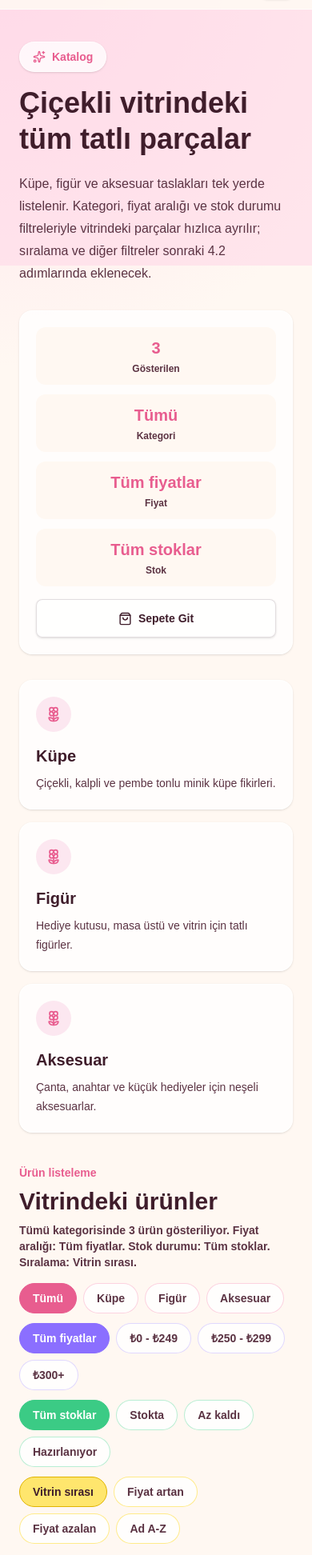
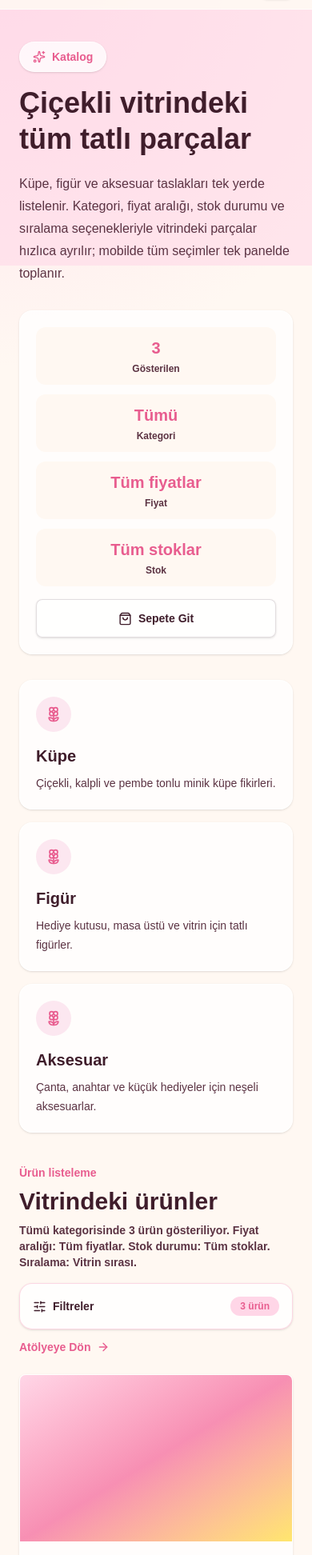
Before and after one commit to emir-ertunc/Irmak-Web, a Next.js app: page /urunler in a window 390 px wide. Shown: the part 53-1997 px from the top of the page at 80% size. Built offline with nearby package versions, Linux system fonts and the light colour scheme.

Commit message:
Faz 4.2 mobil filtre panelini ekle

```diff
--- a/src/app/(shop)/urunler/page.tsx
+++ b/src/app/(shop)/urunler/page.tsx
@@ -1,4 +1,10 @@
-import { ArrowRight, Flower2, ShoppingBag, Sparkles } from "lucide-react";
+import {
+  ArrowRight,
+  Flower2,
+  ShoppingBag,
+  SlidersHorizontal,
+  Sparkles
+} from "lucide-react";
 import Link from "next/link";
 import { ProductCard } from "@/components/shop/product-card";
 import { LinkButton } from "@/components/ui/button";
@@ -202,6 +208,76 @@ export default async function CatalogPage({ searchParams }: CatalogPageProps) {
     { label: "Fiyat", value: activePriceLabel },
     { label: "Stok", value: activeStockLabel }
   ];
+  const filterGroups = [
+    {
+      ariaLabel: "Kategori filtresi",
+      itemClassName:
+        "rounded-full border border-[#F78FB3]/40 bg-white/80 px-4 py-2 text-sm font-black text-[#5B3343] outline-none transition hover:-translate-y-0.5 hover:border-[#E85D8F] hover:text-[#E85D8F] focus-visible:ring-2 focus-visible:ring-[#E85D8F] aria-[current=page]:border-[#E85D8F] aria-[current=page]:bg-[#E85D8F] aria-[current=page]:text-white",
+      links: categoryFilters.map((filter) => ({
+        href: buildCatalogHref({
+          category: filter.slug,
+          price: activePrice,
+          sort: activeSort,
+          stock: activeStock
+        }),
+        isActive: activeCategory === filter.slug,
+        slug: filter.slug,
+        title: filter.title
+      })),
+      title: "Kategori"
+    },
+    {
+      ariaLabel: "Fiyat aralığı filtresi",
+      itemClassName:
+        "rounded-full border border-[#C7B8FF]/55 bg-white/80 px-4 py-2 text-sm font-black text-[#5B3343] outline-none transition hover:-translate-y-0.5 hover:border-[#8B6FFF] hover:text-[#6F55DD] focus-visible:ring-2 focus-visible:ring-[#8B6FFF] aria-[current=page]:border-[#8B6FFF] aria-[current=page]:bg-[#8B6FFF] aria-[current=page]:text-white",
+      links: priceFilters.map((filter) => ({
+        href: buildCatalogHref({
+          category: activeCategory,
+          price: filter.slug,
+          sort: activeSort,
+          stock: activeStock
+        }),
+        isActive: activePrice === filter.slug,
+        slug: filter.slug,
+        title: filter.title
+      })),
+      title: "Fiyat"
+    },
+    {
+      ariaLabel: "Stok durumu filtresi",
+      itemClassName:
+        "rounded-full border border-[#9BE7C0]/70 bg-white/80 px-4 py-2 text-sm font-black text-[#5B3343] outline-none transition hover:-translate-y-0.5 hover:border-[#3BCB85] hover:text-[#23895C] focus-visible:ring-2 focus-visible:ring-[#3BCB85] aria-[current=page]:border-[#3BCB85] aria-[current=page]:bg-[#3BCB85] aria-[current=page]:text-white",
+      links: stockFilters.map((filter) => ({
+        href: buildCatalogHref({
+          category: activeCategory,
+          price: activePrice,
+          sort: activeSort,
+          stock: filter.slug
+        }),
+        isActive: activeStock === filter.slug,
+        slug: filter.slug,
+        title: filter.title
+      })),
+      title: "Stok"
+    },
+    {
+      ariaLabel: "Sıralama seçenekleri",
+      itemClassName:
+        "rounded-full border border-[#FFE66D]/80 bg-white/80 px-4 py-2 text-sm font-black text-[#5B3343] outline-none transition hover:-translate-y-0.5 hover:border-[#E0B400] hover:text-[#8A6500] focus-visible:ring-2 focus-visible:ring-[#E0B400] aria-[current=page]:border-[#E0B400] aria-[current=page]:bg-[#FFE66D] aria-[current=page]:text-[#3F1D2B]",
+      links: sortOptions.map((option) => ({
+        href: buildCatalogHref({
+          category: activeCategory,
+          price: activePrice,
+          sort: option.slug,
+          stock: activeStock
+        }),
+        isActive: activeSort === option.slug,
+        slug: option.slug,
+        title: option.title
+      })),
+      title: "Sıralama"
+    }
+  ];
 
   return (
     <main className="w-full max-w-full overflow-hidden">
@@ -219,9 +295,9 @@ export default async function CatalogPage({ searchParams }: CatalogPageProps) {
               </h1>
               <p className="mt-5 w-full max-w-2xl break-words text-base leading-7 text-[#5B3343] sm:text-lg">
                 Küpe, figür ve aksesuar taslakları tek yerde listelenir.
-                Kategori, fiyat aralığı ve stok durumu filtreleriyle vitrindeki
-                parçalar hızlıca ayrılır; sıralama ve diğer filtreler sonraki
-                4.2 adımlarında eklenecek.
+                Kategori, fiyat aralığı, stok durumu ve sıralama seçenekleriyle
+                vitrindeki parçalar hızlıca ayrılır; mobilde tüm seçimler tek
+                panelde toplanır.
               </p>
             </div>
 
@@ -299,94 +375,63 @@ export default async function CatalogPage({ searchParams }: CatalogPageProps) {
               </p>
             </div>
             <div className="flex flex-col gap-3 lg:items-end">
+              <details className="rounded-2xl border border-[#F78FB3]/35 bg-white/80 p-4 shadow-sm lg:hidden">
+                <summary className="flex cursor-pointer list-none items-center justify-between gap-3 text-sm font-black text-[#3F1D2B] outline-none marker:hidden focus-visible:ring-2 focus-visible:ring-[#E85D8F] [&::-webkit-details-marker]:hidden">
+                  <span className="inline-flex items-center gap-2">
+                    <SlidersHorizontal aria-hidden="true" size={17} />
+                    Filtreler
+                  </span>
+                  <span className="rounded-full bg-[#FFD6E7] px-3 py-1 text-xs text-[#E85D8F]">
+                    {visibleProducts.length} ürün
+                  </span>
+                </summary>
+                <div className="mt-4 grid gap-4">
+                  {filterGroups.map((group) => (
+                    <div className="min-w-0" key={group.ariaLabel}>
+                      <p className="mb-2 text-xs font-black uppercase text-[#E85D8F]">
+                        {group.title}
+                      </p>
                       <nav
-                aria-label="Kategori filtresi"
-                className="flex max-w-full flex-wrap gap-2 lg:justify-end"
+                        aria-label={group.ariaLabel}
+                        className="flex max-w-full flex-wrap gap-2"
                       >
-                {categoryFilters.map((filter) => (
+                        {group.links.map((link) => (
                           <Link
-                    aria-current={
-                      activeCategory === filter.slug ? "page" : undefined
-                    }
-                    className="rounded-full border border-[#F78FB3]/40 bg-white/80 px-4 py-2 text-sm font-black text-[#5B3343] outline-none transition hover:-translate-y-0.5 hover:border-[#E85D8F] hover:text-[#E85D8F] focus-visible:ring-2 focus-visible:ring-[#E85D8F] aria-[current=page]:border-[#E85D8F] aria-[current=page]:bg-[#E85D8F] aria-[current=page]:text-white"
-                    href={buildCatalogHref({
-                      category: filter.slug,
-                      price: activePrice,
-                      sort: activeSort,
-                      stock: activeStock
-                    })}
-                    key={filter.slug}
+                            aria-current={link.isActive ? "page" : undefined}
+                            className={group.itemClassName}
+                            href={link.href}
+                            key={link.slug}
                           >
-                    {filter.title}
+                            {link.title}
                           </Link>
                         ))}
                       </nav>
+                    </div>
+                  ))}
+                </div>
+              </details>
+
+              <div className="hidden flex-col gap-3 lg:flex lg:items-end">
+                {filterGroups.map((group) => (
                   <nav
-                aria-label="Fiyat aralığı filtresi"
+                    aria-label={group.ariaLabel}
                     className="flex max-w-full flex-wrap gap-2 lg:justify-end"
+                    key={group.ariaLabel}
                   >
-                {priceFilters.map((filter) => (
+                    {group.links.map((link) => (
                       <Link
-                    aria-current={
-                      activePrice === filter.slug ? "page" : undefined
-                    }
-                    className="rounded-full border border-[#C7B8FF]/55 bg-white/80 px-4 py-2 text-sm font-black text-[#5B3343] outline-none transition hover:-translate-y-0.5 hover:border-[#8B6FFF] hover:text-[#6F55DD] focus-visible:ring-2 focus-visible:ring-[#8B6FFF] aria-[current=page]:border-[#8B6FFF] aria-[current=page]:bg-[#8B6FFF] aria-[current=page]:text-white"
-                    href={buildCatalogHref({
-                      category: activeCategory,
-                      price: filter.slug,
-                      sort: activeSort,
-                      stock: activeStock
-                    })}
-                    key={filter.slug}
+                        aria-current={link.isActive ? "page" : undefined}
+                        className={group.itemClassName}
+                        href={link.href}
+                        key={link.slug}
                       >
-                    {filter.title}
+                        {link.title}
                       </Link>
                     ))}
                   </nav>
-              <nav
-                aria-label="Stok durumu filtresi"
-                className="flex max-w-full flex-wrap gap-2 lg:justify-end"
-              >
-                {stockFilters.map((filter) => (
-                  <Link
-                    aria-current={
-                      activeStock === filter.slug ? "page" : undefined
-                    }
-                    className="rounded-full border border-[#9BE7C0]/70 bg-white/80 px-4 py-2 text-sm font-black text-[#5B3343] outline-none transition hover:-translate-y-0.5 hover:border-[#3BCB85] hover:text-[#23895C] focus-visible:ring-2 focus-visible:ring-[#3BCB85] aria-[current=page]:border-[#3BCB85] aria-[current=page]:bg-[#3BCB85] aria-[current=page]:text-white"
-                    href={buildCatalogHref({
-                      category: activeCategory,
-                      price: activePrice,
-                      sort: activeSort,
-                      stock: filter.slug
-                    })}
-                    key={filter.slug}
-                  >
-                    {filter.title}
-                  </Link>
                 ))}
-              </nav>
-              <nav
-                aria-label="Sıralama seçenekleri"
-                className="flex max-w-full flex-wrap gap-2 lg:justify-end"
-              >
-                {sortOptions.map((option) => (
-                  <Link
-                    aria-current={
-                      activeSort === option.slug ? "page" : undefined
-                    }
-                    className="rounded-full border border-[#FFE66D]/80 bg-white/80 px-4 py-2 text-sm font-black text-[#5B3343] outline-none transition hover:-translate-y-0.5 hover:border-[#E0B400] hover:text-[#8A6500] focus-visible:ring-2 focus-visible:ring-[#E0B400] aria-[current=page]:border-[#E0B400] aria-[current=page]:bg-[#FFE66D] aria-[current=page]:text-[#3F1D2B]"
-                    href={buildCatalogHref({
-                      category: activeCategory,
-                      price: activePrice,
-                      sort: option.slug,
-                      stock: activeStock
-                    })}
-                    key={option.slug}
-                  >
-                    {option.title}
-                  </Link>
-                ))}
-              </nav>
+              </div>
+
               <Link
                 className="inline-flex items-center gap-2 text-sm font-black text-[#E85D8F] outline-none transition hover:translate-x-1 focus-visible:ring-2 focus-visible:ring-[#E85D8F] lg:self-end"
                 href="/"
```
Also changed, not shown: 2 other files (tests, documents, lock files or other folders). Lines whose indentation alone changed are shown as unchanged.
